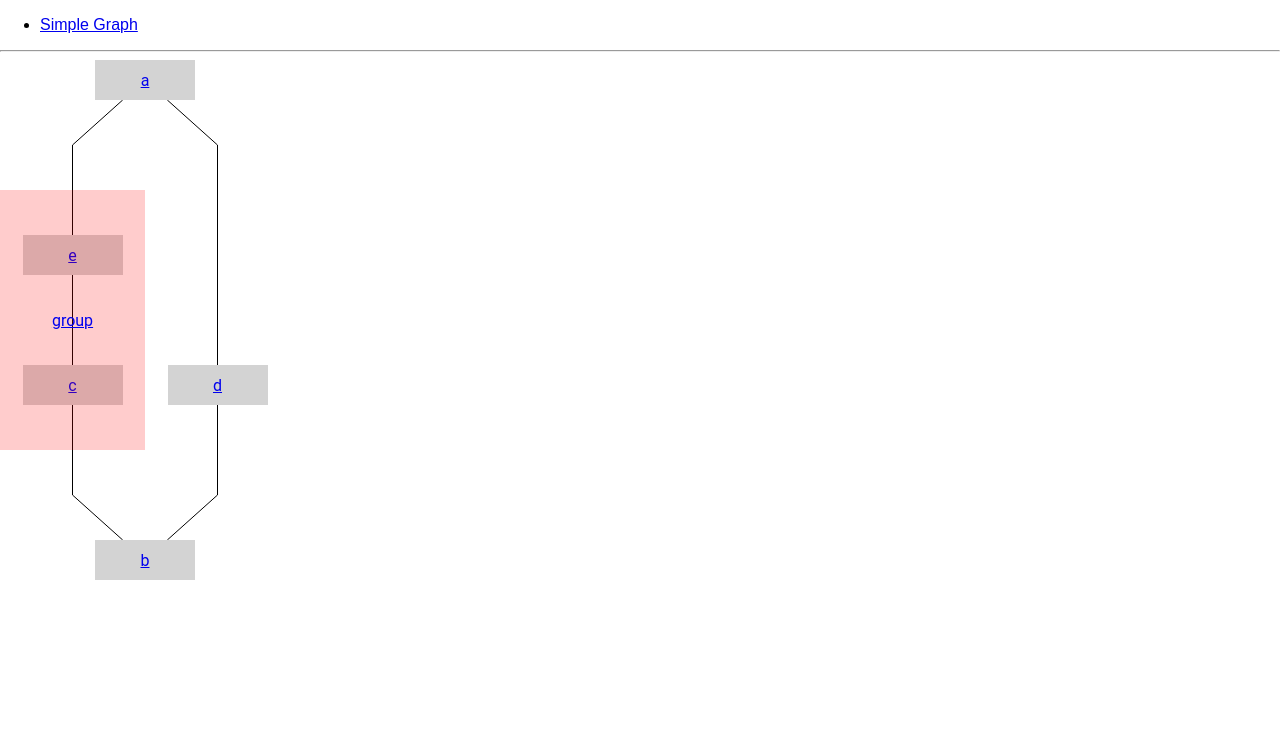
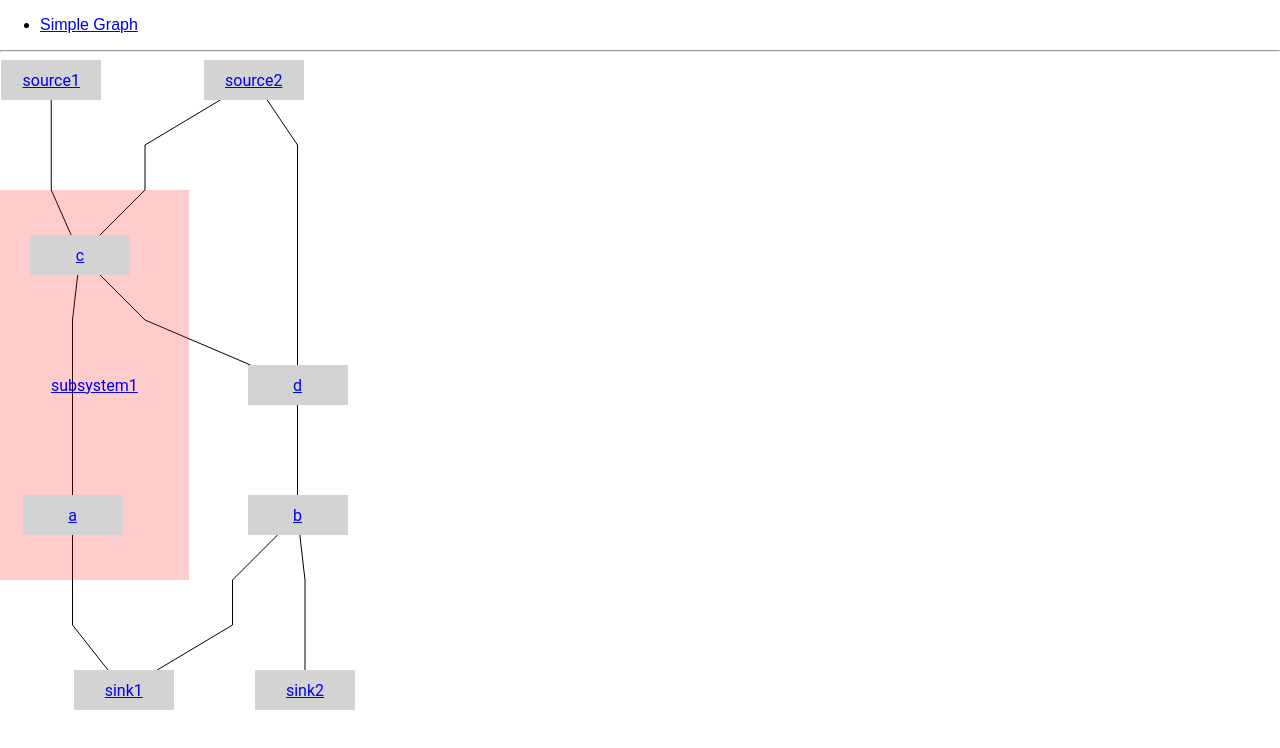
Before and after one commit to xndlnk/graph-viewer, a React (Vite) app: page /graph/simple in a window 1280 px wide. Shown: the top 748 px of the page. Built offline with nearby package versions, Linux system fonts and the light colour scheme.

Commit message:
can display nodes containing nodes

```diff
--- a/package.json
+++ b/package.json
@@ -24,7 +24,9 @@
     "typescript": "^2.8.1"
   },
   "dependencies": {
+    "@types/lodash": "^4.14.108",
     "dagre": "^0.8.2",
+    "lodash": "^4.17.10",
     "react": "^16.3.0",
     "react-dom": "^16.3.0",
     "react-router-dom": "^4.2.2",
--- a/src/domain/model.ts
+++ b/src/domain/model.ts
@@ -4,6 +4,7 @@ export interface Node {
   kind?: string
   nodes?: Node[]
   edges?: Edge[]
+  color?: string
 }
 
 export interface Edge {
--- a/src/domain/service.ts
+++ b/src/domain/service.ts
@@ -1,4 +1,5 @@
 import { Node, Edge } from './model'
+import * as _ from 'lodash'
 
 export class GraphService {
   graph: Node
@@ -8,7 +9,7 @@ export class GraphService {
   }
 
   findNode(nodeId: string): Node {
-    return this.graph.nodes.find(node => node.id === nodeId)
+    return this.getAllNodes(this.graph).find(node => node.id === nodeId)
   }
 
   getNeighbourNodes(nodeId: string): Node[] {
@@ -20,7 +21,7 @@ export class GraphService {
       .filter((edge) => edge.sourceNode === nodeId)
       .map((edge) => edge.targetNode)
 
-    let neighbourNodes = this.graph.nodes
+    let neighbourNodes = this.getAllNodes(this.graph)
       .filter((node) => sourceNodeIds.includes(node.id) || targetNodeIds.includes(node.id))
 
     return neighbourNodes
@@ -30,4 +31,21 @@ export class GraphService {
     return this.graph.edges
       .filter((edge) => edge.sourceNode === nodeId || edge.targetNode === nodeId)
   }
+
+  getAllEdges(root: Node): Edge[] {
+    if (root.edges) {
+      return _.union(root.edges, _.flatten(root.nodes.map(node => this.getAllEdges(node))))
+    } else {
+      return []
+    }
+  }
+
+  getAllNodes(root: Node): Node[] {
+    if (root.nodes) {
+      return _.union(root.nodes, _.flatten(root.nodes.map(node => this.getAllNodes(node))))
+    } else {
+      return []
+    }
+  }
+
 }
--- a/src/example-graphs/simpleGraph.ts
+++ b/src/example-graphs/simpleGraph.ts
@@ -4,32 +4,59 @@ export const simpleGraph: Node = {
   id: 'simple',
   label: 'simple graph',
   nodes: [
-    { id: 'a' },
+    { id: 'source1' },
+    { id: 'source2' },
+    { id: 'sink1' },
+    { id: 'sink2' },
+    {
+      id: 'subsystem1',
+      color: 'rgba(255, 0, 0, 0.2)',
+      nodes: [
+        { id: 'a' },
+        { id: 'c' }
+      ],
+      edges: [
+        {
+          sourceNode: 'c',
+          targetNode: 'a'
+        }
+      ]
+    },
     { id: 'b' },
-    { id: 'c' },
-    { id: 'd' },
-    { id: 'e' }
+    { id: 'd' }
   ],
   edges: [
     {
-      sourceNode: 'a',
-      targetNode: 'e'
-    },
-    {
-      sourceNode: 'e',
+      sourceNode: 'source1',
       targetNode: 'c'
     },
     {
-      sourceNode: 'a',
+      sourceNode: 'c',
       targetNode: 'd'
     },
     {
-      sourceNode: 'c',
-      targetNode: 'b'
+      sourceNode: 'source2',
+      targetNode: 'c'
+    },
+    {
+      sourceNode: 'source2',
+      targetNode: 'd'
     },
     {
       sourceNode: 'd',
       targetNode: 'b'
+    },
+    {
+      sourceNode: 'a',
+      targetNode: 'sink1'
+    },
+    {
+      sourceNode: 'b',
+      targetNode: 'sink1'
+    },
+    {
+      sourceNode: 'b',
+      targetNode: 'sink2'
     }
   ]
 }
--- a/src/view/Graph.tsx
+++ b/src/view/Graph.tsx
@@ -5,6 +5,8 @@ import { Node } from './Node'
 import { Edge } from './Edge'
 import * as model from '../domain/model'
 import { withRouter } from 'react-router'
+import { GraphService } from '../domain/service'
+import * as _ from 'lodash'
 
 export interface GraphProps {
   graph: model.Node
@@ -63,29 +65,17 @@ function convertGraphToDagreGraph(graph: model.Node): dagre.graphlib.Graph {
   dagreGraph.setGraph({})
   dagreGraph.setDefaultEdgeLabel(() => ({}))
 
-  graph.nodes.forEach(node => {
-    dagreGraph.setNode(node.id, {
-      width: 100,
-      height: 40,
-      color: 'lightgrey',
-      ...node
-    })
-  })
-  graph.edges.forEach(edge => {
+  addNodes(dagreGraph, graph.nodes)
+
+  let secondLevelNodes = getSecondLevelNodes(graph)
+  addNodes(dagreGraph, secondLevelNodes)
+  setParentForSecondLevelNodes(dagreGraph, graph)
+
+  let graphService = new GraphService(graph)
+
+  graphService.getAllEdges(graph).forEach(edge => {
     dagreGraph.setEdge(edge.sourceNode, edge.targetNode)
   })
-
-  if (graph.nodes.find((node) => node.id === 'c') && graph.nodes.find((node) => node.id === 'e')) {
-    dagreGraph.setNode('group', {
-      id: 'group',
-      width: 150,
-      height: 50,
-      color: 'rgba(255, 0, 0, 0.2)'
-    })
-
-    dagreGraph.setParent('c', 'group')
-    dagreGraph.setParent('e', 'group')
-  }
 
   dagreGraph.graph().nodesep = 30
   dagreGraph.graph().edgesep = 15
@@ -94,3 +84,30 @@ function convertGraphToDagreGraph(graph: model.Node): dagre.graphlib.Graph {
 
   return dagreGraph
 }
+
+function addNodes(dagreGraph: dagre.graphlib.Graph, nodes: model.Node[]) {
+  nodes.forEach(node => {
+    dagreGraph.setNode(node.id, {
+      width: 100,
+      height: 40,
+      color: 'lightgrey',
+      ...node
+    })
+  })
+}
+
+function setParentForSecondLevelNodes(dagreGraph: dagre.graphlib.Graph, graph: model.Node) {
+  graph.nodes
+    .filter(node => node.nodes && node.nodes.length > 0)
+    .forEach(topNode => {
+      topNode.nodes.forEach(secondNode => {
+        dagreGraph.setParent(secondNode.id, topNode.id)
+      })
+    })
+}
+
+function getSecondLevelNodes(graph: model.Node): model.Node[] {
+  return _.flatten(graph.nodes
+    .filter(node => node.nodes && node.nodes.length > 0)
+    .map(node => node.nodes))
+}
```
Also changed, not shown: 1 other file (tests, documents, lock files or other folders).
